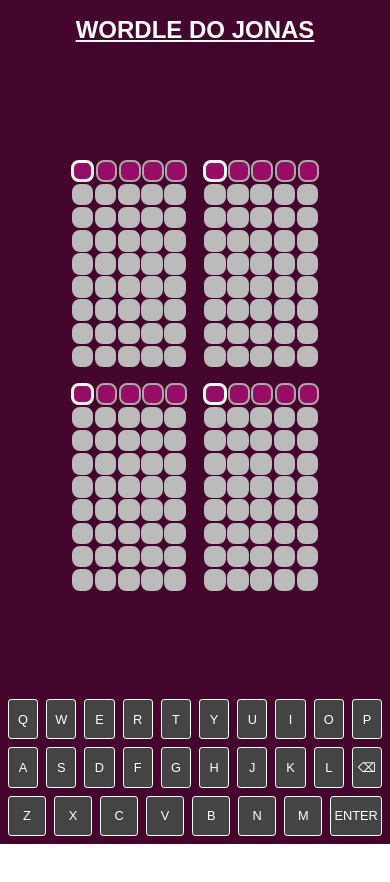
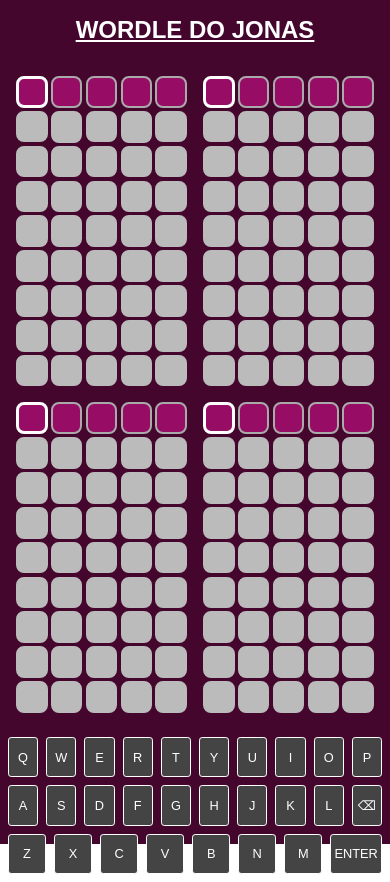
Before and after one commit to jonas-duarte/wordle, an Angular app: page /ptbr4 in a window 390 px wide. Before the commit the page ends 844 px from the top, so only its background shows below. Built offline with nearby package versions, Linux system fonts and the light colour scheme; a web font is replaced by a local one.

Commit message:
set responsible layout

```diff
--- a/src/app/games/ptbr-four/ptbr-four.component.scss
+++ b/src/app/games/ptbr-four/ptbr-four.component.scss
@@ -16,25 +16,28 @@
   padding-bottom: 1rem;
 }
 
-.boards,
-.boards > div {
+.boards {
   display: flex;
   align-items: center;
   justify-content: center;
   flex-wrap: wrap;
   gap: 1rem;
+  padding: 1rem;
+  width: calc(100% - 2rem);
 }
 
 .boards > div {
-  justify-content: space-between;
+  display: flex;
   gap: 1rem;
+  width: calc(50% - 1rem);
 }
 
-@media screen and (min-width: 1450px) {
-  .boards {
-    gap: 2rem;
-  }
+.boards > div > * {
+  width: 50%;
+}
+
+@media (max-width: 560px) {
   .boards > div {
-    gap: 2rem;
+    width: 100%;
   }
 }
--- a/src/app/games/ptbr-one/ptbr-one.component.html
+++ b/src/app/games/ptbr-one/ptbr-one.component.html
@@ -2,7 +2,9 @@
 
   <a class="header" href="/">WORDLE DO JONAS</a>
 
-  <app-wordle-board [board]=board [inputManager]=inputManager></app-wordle-board>
+  <div class="boards">
+    <app-wordle-board [board]=board [inputManager]=inputManager></app-wordle-board>
+  </div>
 
   <app-keyboard [inputManager]=inputManager></app-keyboard>
 </div>
--- a/src/app/games/ptbr-one/ptbr-one.component.scss
+++ b/src/app/games/ptbr-one/ptbr-one.component.scss
@@ -16,3 +16,8 @@
   padding-top: 1rem;
   padding-bottom: 1rem;
 }
+
+.boards {
+  padding: 1rem;
+  width: calc(100% - 2rem);
+}
--- a/src/app/games/ptbr-two/ptbr-two.component.scss
+++ b/src/app/games/ptbr-two/ptbr-two.component.scss
@@ -19,7 +19,13 @@
 
 .boards {
   display: flex;
-  width: 100%;
   justify-content: space-evenly;
   align-items: center;
+  padding: 1rem;
+  gap: 1rem;
+  width: calc(100% - 2rem);
 }
+
+.boards > * {
+  width: 50%;
+}
--- a/src/app/wordle-board/wordle-board.component.scss
+++ b/src/app/wordle-board/wordle-board.component.scss
@@ -1,20 +1,26 @@
-// #45062E
 .container {
   display: flex;
   flex-direction: column;
   align-items: center;
   justify-content: center;
-  gap: 1rem;
+  gap: 0.2rem;
 }
 
 .row {
-  display: flex;
-  gap: 1rem;
+  display: grid;
+  grid-template-columns: repeat(5, 1fr);
+  gap: 0.2rem;
+  max-width: calc(5 * 3rem + 4 * 1rem);
+  width: 100%;
 }
 
 .cell {
-  width: 3rem;
-  height: 3rem;
+  aspect-ratio: 1 / 1;
+
+  max-width: 3rem;
+  min-width: 1rem;
+  width: auto;
+
   border: 2px solid #aaa;
   border-radius: 0.5rem;
   display: flex;
@@ -37,7 +43,6 @@
       border-right-width: 3px;
       border-left-width: 3px;
       border-top-width: 3px;
-      height: calc(3rem - 2px);
     }
   }
 
@@ -57,42 +62,8 @@
   }
 }
 
-
-
-@media screen and (max-width: 1450px) {
-  .container {
-    gap: 0.3rem;
-  }
-  .row {
-    gap: 0.3rem;
-  }
+@media screen and (max-width: 450px) {
   .cell {
-    width: 2rem;
-    height: 2rem;
-    font-size: .8rem;
-    &.selected {
-      &.focused {
-        height: calc(2rem - 2px);
-      }
-    }
+    font-size: 0.8rem;
   }
 }
-
-@media screen and (max-width: 820px) {
-  .container {
-    gap: 0.1rem;
-  }
-  .row {
-    gap: 0.1rem;
-  }
-  .cell {
-    width: 1.1rem;
-    height: 1.1rem;
-    font-size: .8rem;
-    &.selected {
-      &.focused {
-        height: calc(1.1rem - 2px);
-      }
-    }
-  }
-}
```
